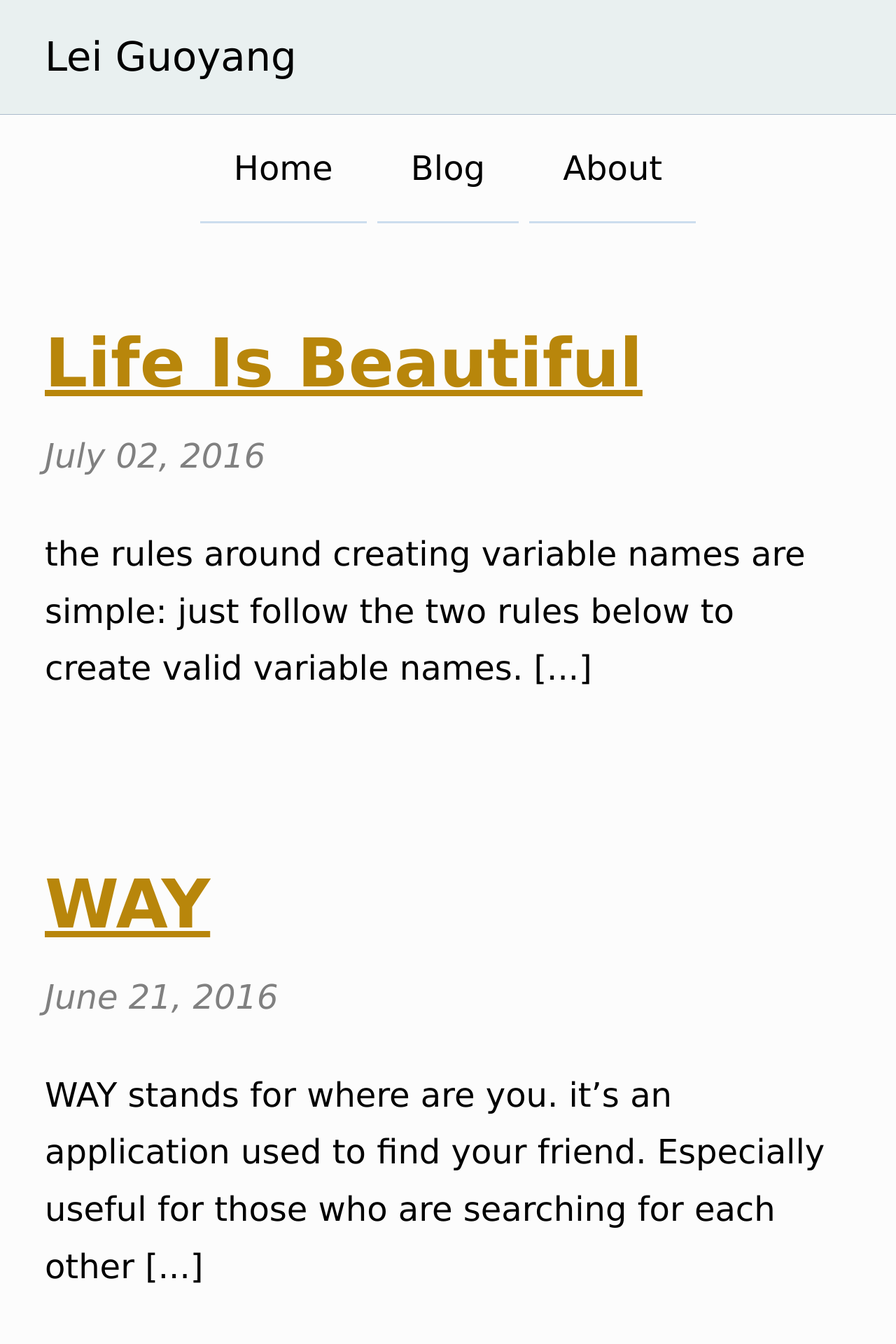
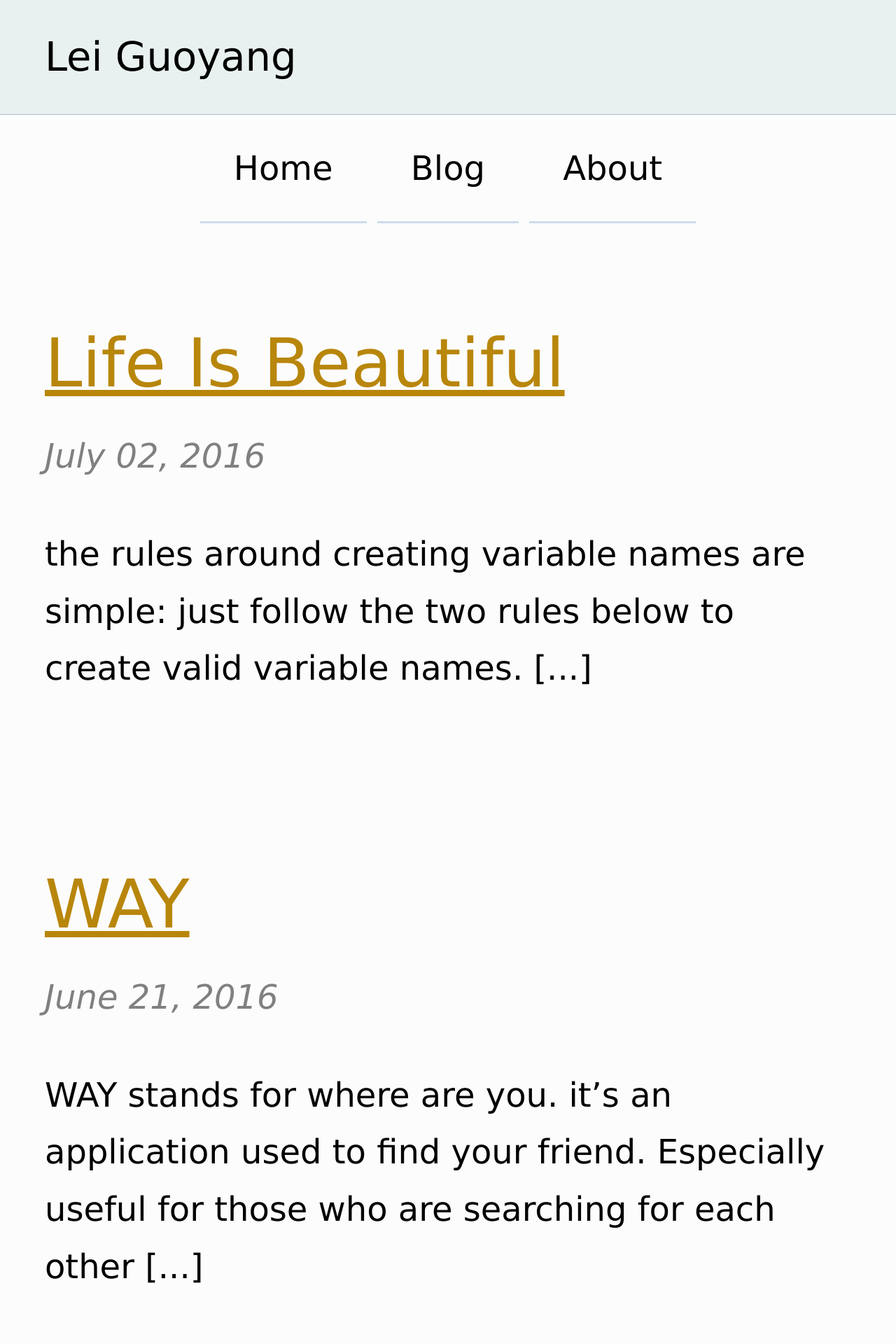
Before and after one commit to leiguoyang/leiguoyang.github.io, a Jekyll site: the page built from index.html, in a window 1280 px wide. Shown: the top 1920 px of the page at 70% size. Built offline with Jekyll 4.4.1, drawn with Linux system fonts in a browser that asks for light colours.

Commit message:
change the font weight of h1 element in the homepage

```diff
--- a/css/main.css
+++ b/css/main.css
@@ -29,7 +29,6 @@ nav {
 #main h1 {
   font-size: 2em;
   text-transform: capitalize;
-  color: darkgoldenrod;
   margin-bottom: .5em;
 }
 
@@ -44,6 +43,10 @@ nav {
 
 #main img {
   max-width: 100%;
+}
+
+#main article h1 {
+  font-weight: normal;
 }
 
 footer {
```
